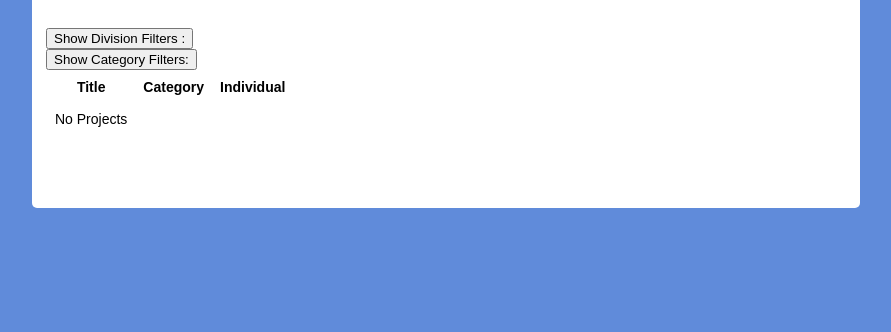
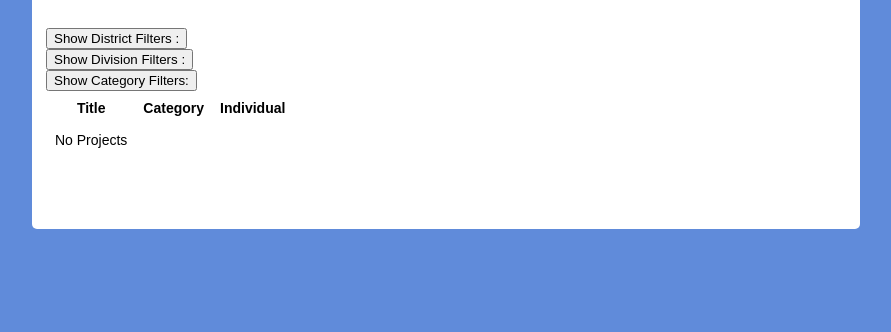
Before and after one commit to ajford/RGVRSEF, a Flask app: template RGVRSEF/admin/templates/admin/projects.html in a window 1280 px wide. Shown: the part 218-550 px from the top of the page, without its empty margins (208-1099 px from the left). Run offline with Flask 2, Linux system fonts and the light colour scheme; the template is opened without the code that fills it, so the values that code supplies are empty; parts of the project's set-up code (start-up, migrations or seed data) failed here and were passed over.

Commit message:
Adding district narrow to projects

```diff
--- a/RGVRSEF/admin/templates/admin/macros.html
+++ b/RGVRSEF/admin/templates/admin/macros.html
@@ -6,35 +6,64 @@
 <link rel="stylesheet" type="text/css" media="all" href="{{url_for(endpoint,filename=filename)}}" />
 {%- endmacro %}
 
-{%macro render_project_narrow(cats,div_narrow,cat_narrow,endpoint='.projects')%}
-    <button id='divText' onclick="javascript:toggle('division','divText')" >Show Division Filters :</button>
+{%macro render_project_narrow(cats,districts,div_narrow,cat_narrow,
+dist_narrow,endpoint='.projects')%}
+    <button id='districtText'
+    onclick="javascript:toggle('district','districtText')">
+    Show District Filters :</button>
+    <div id='district' style="display:none" class="filter">
+    <ul class="sideways">
+    {% if dist_narrow %}
+    <li><a href="{{url_for(endpoint,category=cat_narrow,division=div_narrow,
+        district='')}}">
+            Clear</a></li>
+    {% endif %}
+    {% for district in districts %}
+        {% if dist_narrow != district.id %}
+        <li><a href="{{url_for(endpoint,category=cat_narrow,division=div_narrow,
+            district=district.id)}}">
+            {{district.name}}</a></li>
+        {% else %}
+        <li>{{district.name}}</li>
+        {% endif %}
+    {% endfor %}
+    </ul>
+    </div>
+    <div class="clear"></div>
+    <button id='divText' onclick="javascript:toggle('division','divText')">
+    Show Division Filters :</button>
     <div id='division' style="display:none" class="filter">
     <ul class="sidewaysSmall">
     {% for div in ['senior','junior'] %}
         {% if div_narrow != div %}
-        <li><a href="{{url_for(endpoint,category=cat_narrow,division=div)}}">
+        <li><a href="{{url_for(endpoint,category=cat_narrow,
+            district=dist_narrow,division=div)}}">
             {{div|title}}</a></li>
         {% else %}
         <li>{{div|title}}</li>
         {% endif %}
     {% endfor %}
     {% if div_narrow %}
-        <li><a href="{{url_for(endpoint,category=cat_narrow,division='')}}">
+        <li><a href="{{url_for(endpoint,category=cat_narrow,
+            district=dist_narrow,division='')}}">
             Clear</a></li>
     {% endif %}
     </ul>
     </div>
     <div class="clear"></div>
-    <button id='catText' onclick="javascript:toggle('category','catText')" >Show Category Filters:</button>
+    <button id='catText' onclick="javascript:toggle('category','catText')">
+    Show Category Filters:</button>
     <div id='category' style="display:none" class="filter">
     <ul class="sideways">
     {% if cat_narrow %}
-        <li><a href="{{url_for(endpoint,category='',division=div_narrow)}}">
+        <li><a href="{{url_for(endpoint,category='',
+            district=dist_narrow,division=div_narrow)}}">
             Clear</a></li>
     {%endif%}
     {% for cat in cats %}
         {% if cat_narrow != cat.id %}
-        <li><a href="{{url_for(endpoint,category=cat.id,division=div_narrow)}}">
+            <li><a href="{{url_for(endpoint,category=cat.id,
+                district=dist_narrow,division=div_narrow)}}">
             {{cat.name|title}}</a></li>
         {% else %}
         <li>{{cat.name|title}}</li>
@@ -58,7 +87,7 @@
             Clear</a></li>
     {% endif %}
     {% for district in districts %}
-        {% if district_narrow != district %}
+        {% if district_narrow != district.id %}
         <li><a href="{{url_for(endpoint,district=district.id)}}">
             {{district.name}}</a></li>
         {% else %}
--- a/RGVRSEF/admin/templates/admin/projects.html
+++ b/RGVRSEF/admin/templates/admin/projects.html
@@ -8,7 +8,8 @@
 
 {% block content %}
 <h4>{{get_flashed_messages()[0]}}</h4>
-{{ render_project_narrow(categories,div_narrow,cat_narrow,endpoint) }}
+{{ render_project_narrow(categories,districts,
+div_narrow,cat_narrow,dist_narrow,endpoint) }}
 <table class='compact'>
     <tr><th>Title</th><th>Category</th><th>Individual</th></tr>
     {% for project in projects -%}
```
Also changed, not shown: RGVRSEF/admin/__init__.py (+10 -2 lines).
